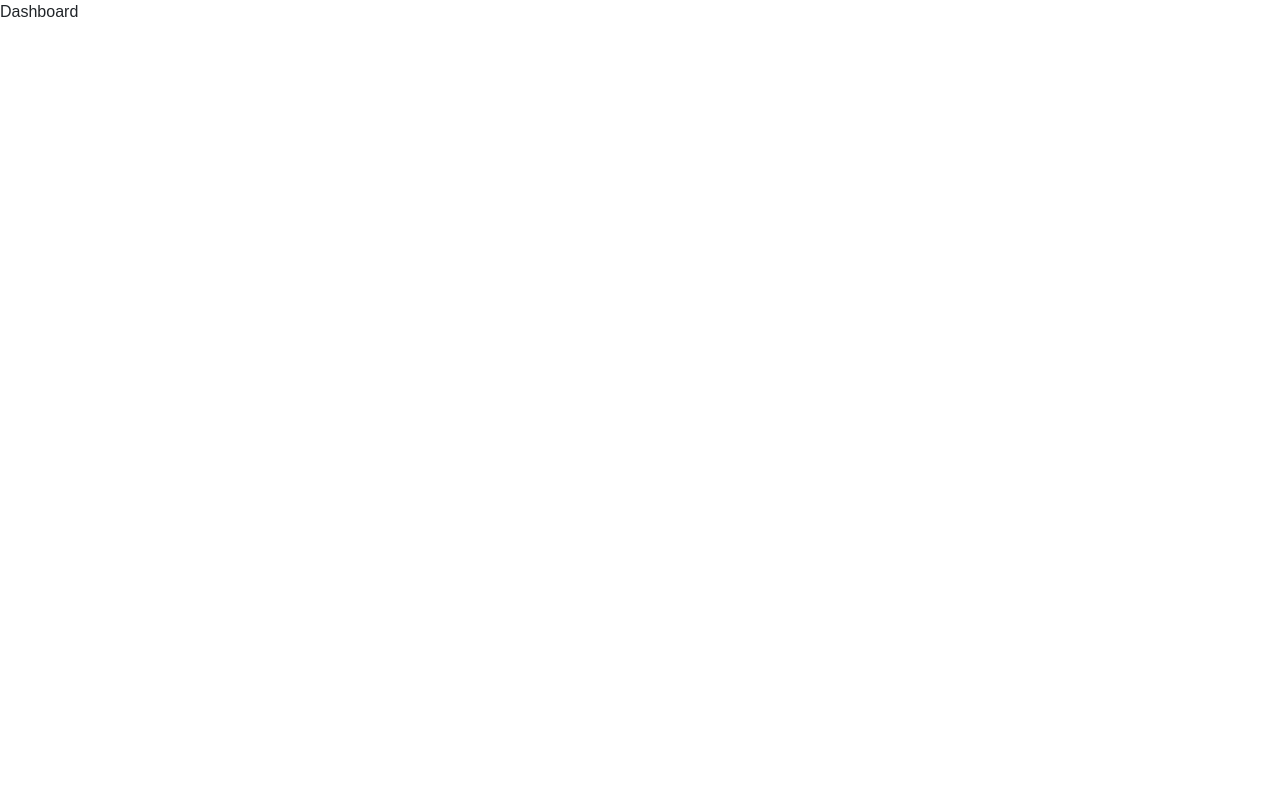
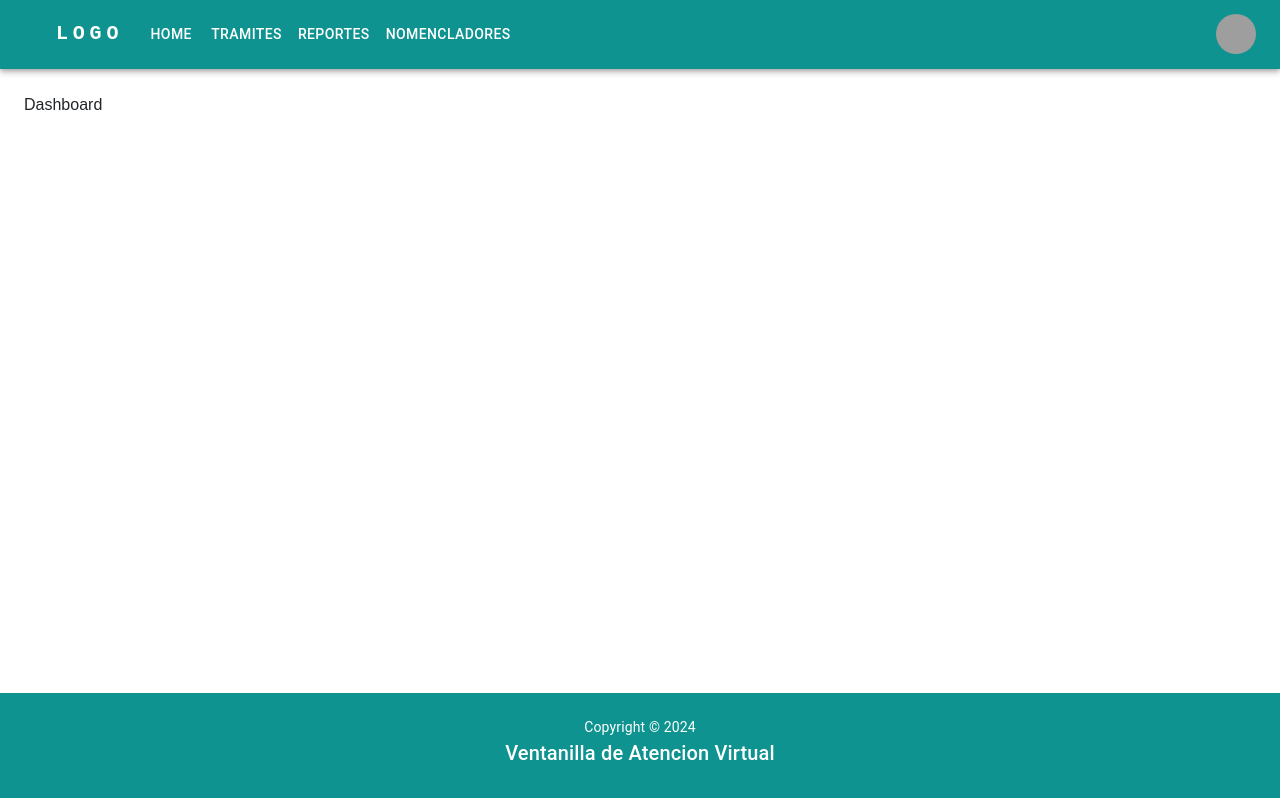
Before and after one commit to monier87/Ventanilla, a React (Vite) app: page /dashboard in a window 1280 px wide. Built offline with nearby package versions, Linux system fonts and the light colour scheme; grey boxes are pictures that could not be loaded.

Commit message:
add Layout

```diff
--- /dev/null
+++ b/src/components/layout/AppBar.jsx
@@ -0,0 +1,7 @@
+
+
+export default function AppBar() {
+  return (
+    <div>AppBar</div>
+  )
+}
--- /dev/null
+++ b/src/components/layout/Copyright.jsx
@@ -0,0 +1,20 @@
+import Typography from '@mui/material/Typography';
+
+const Copyright = (props) =>{
+    return (
+      <div>
+        <Typography  variant="body2" color="#ffffff" align="center" {...props}>
+          {'Copyright © '}
+          {/* <Link color="#ffffff" href="#"> */}
+
+          {/* </Link>{' '} */}
+          {new Date().getFullYear()}
+        </Typography>
+        <Typography  variant="body3" color="#ffffff" align="center" {...props}>
+          {'Ventanilla de Atencion Virtual'}
+        </Typography>
+      </div>
+    );
+  };
+
+  export default Copyright;
--- /dev/null
+++ b/src/components/layout/Footer.jsx
@@ -0,0 +1,25 @@
+import { Box, Typography, Container } from '@mui/material';
+import Copyright from '../layout/Copyright';
+
+const Footer = () => {
+    return (
+        <Box
+            component="footer"
+            sx={{
+                py: 3,
+                px: 2,
+                mt: 'auto',
+                backgroundColor: '#0e9390',
+            }}
+        >
+            <Container maxWidth="sm">
+                <Typography variant="h6" align="center" gutterBottom>
+                <Copyright />
+                </Typography>
+
+            </Container>
+        </Box>
+    );
+};
+
+export default Footer;
--- /dev/null
+++ b/src/components/layout/Header.jsx
@@ -0,0 +1,163 @@
+import * as React from 'react';
+import AppBar from '@mui/material/AppBar';
+import Box from '@mui/material/Box';
+import Toolbar from '@mui/material/Toolbar';
+import IconButton from '@mui/material/IconButton';
+import Typography from '@mui/material/Typography';
+import Menu from '@mui/material/Menu';
+import MenuIcon from '@mui/icons-material/Menu';
+import Container from '@mui/material/Container';
+import Avatar from '@mui/material/Avatar';
+import Button from '@mui/material/Button';
+import Tooltip from '@mui/material/Tooltip';
+import MenuItem from '@mui/material/MenuItem';
+import AdbIcon from '@mui/icons-material/Adb';
+
+const pages = ['Home', 'Tramites', 'Reportes', 'Nomencladores'];
+const settings = ['Perfil', 'Cuenta', 'Home', 'Salir'];
+
+function ResponsiveAppBar() {
+  const [anchorElNav, setAnchorElNav] = React.useState(null);
+  const [anchorElUser, setAnchorElUser] = React.useState(null);
+
+  const handleOpenNavMenu = (event) => {
+    setAnchorElNav(event.currentTarget);
+  };
+  const handleOpenUserMenu = (event) => {
+    setAnchorElUser(event.currentTarget);
+  };
+
+  const handleCloseNavMenu = () => {
+    setAnchorElNav(null);
+  };
+
+  const handleCloseUserMenu = () => {
+    setAnchorElUser(null);
+  };
+
+  return (
+    <AppBar position="static" sx={{ backgroundColor: '#0e9390' }}> {/* Cambio del color del AppBar */}
+      <Container maxWidth="xl">
+        <Toolbar disableGutters>
+          <AdbIcon sx={{ display: { xs: 'none', md: 'flex' }, mr: 1 }} />
+          <Typography
+            variant="h6"
+            noWrap
+            component="a"
+            href="#app-bar-with-responsive-menu"
+            sx={{
+              mr: 2,
+              display: { xs: 'none', md: 'flex' },
+              fontFamily: 'monospace',
+              fontWeight: 700,
+              letterSpacing: '.3rem',
+              color: 'inherit',
+              textDecoration: 'none',
+            }}
+          >
+            LOGO
+          </Typography>
+
+          <Box sx={{ flexGrow: 1, display: { xs: 'flex', md: 'none' } }}>
+            <IconButton
+              size="large"
+              aria-label="account of current user"
+              aria-controls="menu-appbar"
+              aria-haspopup="true"
+              onClick={handleOpenNavMenu}
+              color="inherit"
+            >
+              <MenuIcon />
+            </IconButton>
+            <Menu
+              id="menu-appbar"
+              anchorEl={anchorElNav}
+              anchorOrigin={{
+                vertical: 'bottom',
+                horizontal: 'left',
+              }}
+              keepMounted
+              transformOrigin={{
+                vertical: 'top',
+                horizontal: 'left',
+              }}
+              open={Boolean(anchorElNav)}
+              onClose={handleCloseNavMenu}
+              sx={{
+                display: { xs: 'block', md: 'none' },
+              }}
+            >
+              {pages.map((page) => (
+                <MenuItem key={page} onClick={handleCloseNavMenu}>
+                  <Typography textAlign="center">{page}</Typography>
+                </MenuItem>
+              ))}
+            </Menu>
+          </Box>
+          <AdbIcon sx={{ display: { xs: 'flex', md: 'none' }, mr: 1 }} />
+          <Typography
+            variant="h5"
+            noWrap
+            component="a"
+            href="#app-bar-with-responsive-menu"
+            sx={{
+              mr: 2,
+              display: { xs: 'flex', md: 'none' },
+              flexGrow: 1,
+              fontFamily: 'monospace',
+              fontWeight: 700,
+              letterSpacing: '.3rem',
+              color: 'inherit',
+              textDecoration: 'none',
+            }}
+          >
+            LOGO
+          </Typography>
+          <Box sx={{ flexGrow: 1, display: { xs: 'none', md: 'flex' } }}>
+            {pages.map((page) => (
+              <Button
+                key={page}
+                onClick={handleCloseNavMenu}
+                sx={{ my: 2, color: 'white', display: 'block' }}
+              >
+                {page}
+              </Button>
+            ))}
+          </Box>
+
+          <Box sx={{ flexGrow: 0 }}>
+            <Tooltip title="Open settings">
+              <IconButton onClick={handleOpenUserMenu} sx={{ p: 0 }}>
+                <Avatar alt="Remy Sharp" src="/static/images/avatar/2.jpg" />
+              </IconButton>
+            </Tooltip>
+            <Menu
+              sx={{ mt: '45px' }}
+              id="menu-appbar"
+              anchorEl={anchorElUser}
+              anchorOrigin={{
+                vertical: 'top',
+                horizontal: 'right',
+              }}
+              keepMounted
+              transformOrigin={{
+                vertical: 'top',
+                horizontal: 'right',
+              }}
+              open={Boolean(anchorElUser)}
+              onClose={handleCloseUserMenu}
+            >
+              {settings.map((setting) => (
+                <MenuItem key={setting} onClick={handleCloseUserMenu}>
+                  <Typography textAlign="center">{setting}</Typography>
+                </MenuItem>
+              ))}
+            </Menu>
+          </Box>
+        </Toolbar>
+      </Container>
+    </AppBar>
+  );
+}
+
+export default ResponsiveAppBar;
--- /dev/null
+++ b/src/components/layout/Layout.jsx
@@ -0,0 +1,17 @@
+import { Box } from '@mui/material';
+import ResponsiveAppBar from '../layout/Header';
+import Footer from '../layout/Footer';
+
+const Layout = ({ children }) => {
+    return (
+        <Box sx={{ display: 'flex', flexDirection: 'column', minHeight: '100vh' }}>
+            <ResponsiveAppBar />
+            <Box component="main" sx={{ flexGrow: 1, p: 3 }}>
+                {children}
+            </Box>
+            <Footer />
+        </Box>
+    );
+};
+
+export default Layout;
--- a/src/routes/Routes.jsx
+++ b/src/routes/Routes.jsx
@@ -6,6 +6,7 @@
 import TramiteTable from '../components/modules/Tramite/Tramite';
 import RegistroUsuario from '../components/modules/RegistroUsuario/RegistroUsuario';
 import { LocalizationProvider } from '@mui/x-date-pickers/LocalizationProvider';
+import Layout from '../components/layout/Layout';
 //import {DateAdapter} from '@date-io/date-fns';
 // import PageTemplate from '../components/PageTemplate/PageTemplate';
 
@@ -16,10 +17,10 @@
         <Routes>
           <Route path="/" element={<Login />} />
           <Route path="/registro" element={<RegistroUsuario />} />
-          <Route path="/dashboard" element={<Dashboard />} />
-          <Route path="/tramite" element={<TramiteTable />} />
-          <Route path="/insertar" element={<InsertarTramite />} />
-          <Route path="/editar/:id" element={<EditarTramite />} />
+          <Route path="/dashboard" element={<Layout><Dashboard /></Layout>} />
+          <Route path="/tramite" element={<Layout><TramiteTable /></Layout>} />
+          <Route path="/insertar" element={<Layout><InsertarTramite /></Layout>} />
+          <Route path="/editar/:id" element={<Layout><EditarTramite /></Layout>} />
           {/* <Route path="*" element={<ErrorPage />} /> */}
         </Routes>
       </BrowserRouter>
```
Also changed, not shown: src/components/LenguageMenu/LenguageMenu.jsx (added, +25 -0 lines).
